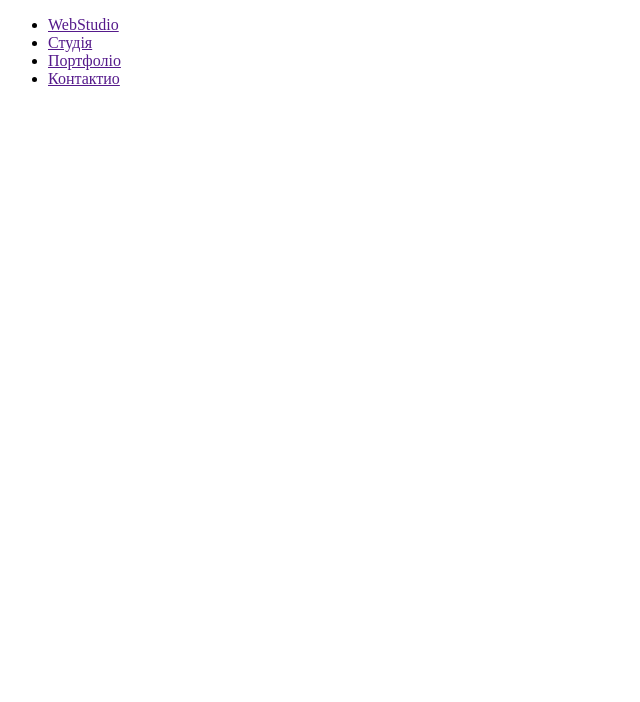
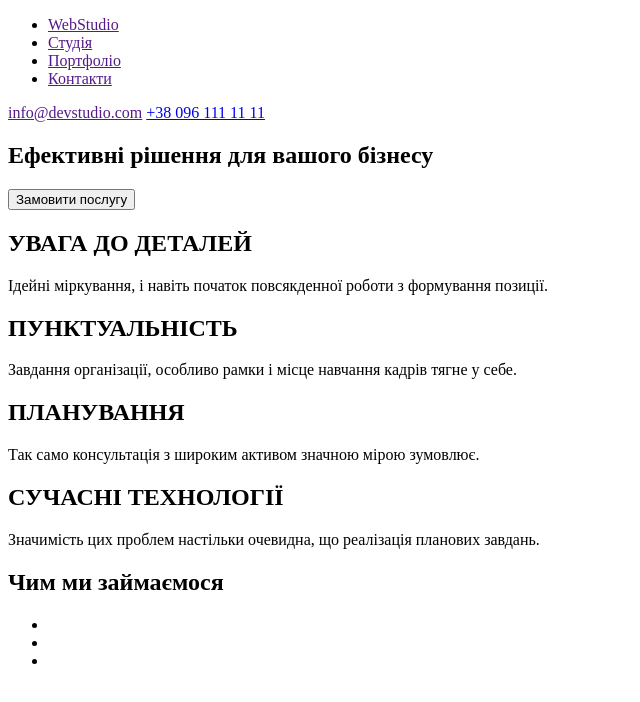
Before and after one commit to YankovychMiroslav/goit-markup-hw-01, a plain HTML site: page index.html in a window 1280 px wide. Shown: the whole page, without its empty margins (0-640 px from the left). Drawn offline with Linux system fonts and the light colour scheme.

Commit message:
goit 1
недороблений mine

```diff
--- a/index.html
+++ b/index.html
@@ -1,31 +1,57 @@
 <!DOCTYPE html>
 <html lang="en">
   <head>
-    <meta charset="UTF-8">
-    <meta http-equiv="X-UA-Compatible" content="IE=edge">
-    <meta name="viewport" content="width=device-width, initial-scale=1.0">
+    <meta charset="UTF-8" />
+    <meta http-equiv="X-UA-Compatible" content="IE=edge" />
+    <meta name="viewport" content="width=device-width, initial-scale=1.0" />
     <title>WebStudio</title>
   </head>
   <body>
     <header>
-        <a href="">
+      <nav>
         <ul>
           <li><a href="">WebStudio</a></li>
           <li><a href="">Студія</a></li>
           <li><a href="">Портфоліо</a></li>
-                <li><a href="">Контактиo</a></li>
+          <li><a href="">Контакти</a></li>
+        </ul>
+      </nav>
 
-            </ul>
-        </a>
-
+      <a href="">info@devstudio.com</a>
+      <a href="tel:+380961111111">+38 096 111 11 11</a>
     </header>
 
     <main>
-        <section></section>
+      <section>
+        <h1>Ефективні рішення для вашого бізнесу</h1>
+        <button type="button">Замовити послугу</button>
+      </section>
+      <section>
+        <h2>УВАГА ДО ДЕТАЛЕЙ</h2>
+        <p>Ідейні міркування, і навіть початок повсякденної роботи з формування позиції.</p>
+      </section>
+      <section>
+        <h2>ПУНКТУАЛЬНІСТЬ</h2>
+        <p>Завдання організації, особливо рамки і місце навчання кадрів тягне у себе.</p>
+      </section>
+      <section>
+      <h2>ПЛАНУВАННЯ</h2>
+      <p>Так само консультація з широким активом значною мірою зумовлює.</p>
+    </section>
+    <section>
+        <h2>СУЧАСНІ ТЕХНОЛОГІЇ</h2>
+        <p>Значимість цих проблем настільки очевидна, що реалізація планових завдань.</p>
+    </section>
+    <section>
+      <h2>Чим ми займаємося</h2>
+      <ul>
+        <li><img src="" alt=""></li>
+        <li><img src="" alt=""></li>
+        <li><img src="" alt=""></li>
+      </ul>
+    </section>
     </main>
 
-    <footer>
-
-    </footer>
+    <footer></footer>
   </body>
 </html>
```
Lines whose indentation alone changed are shown as unchanged.
